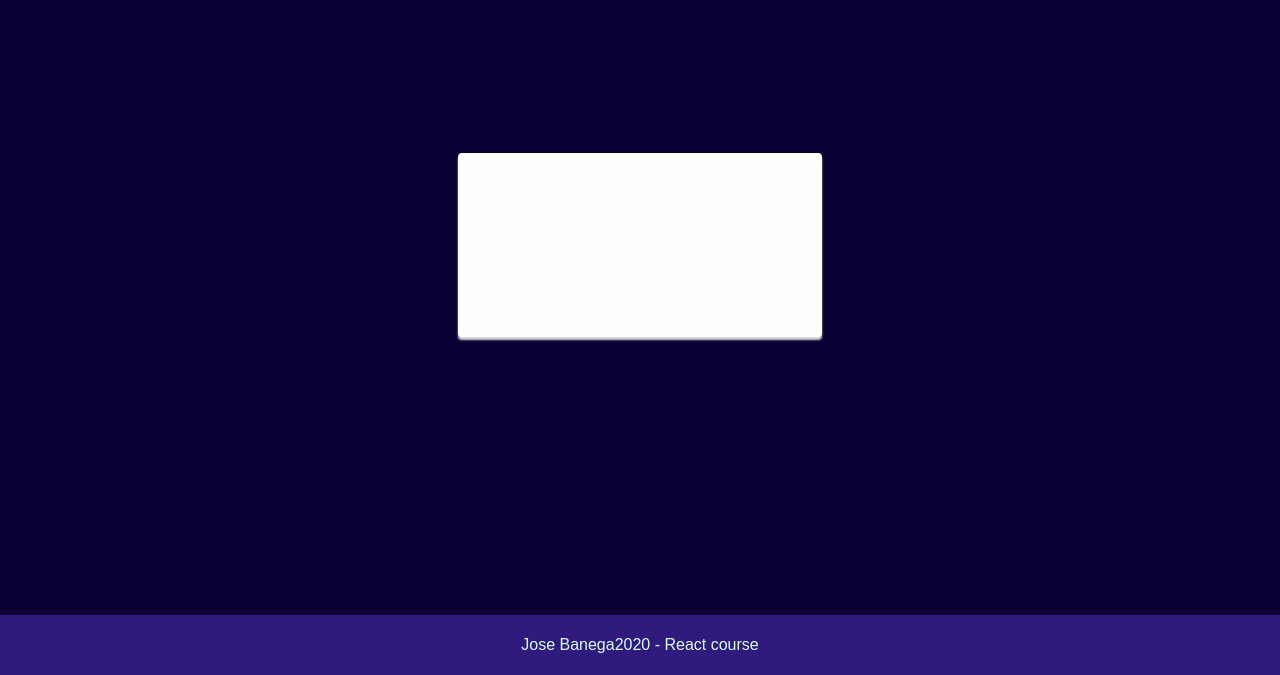
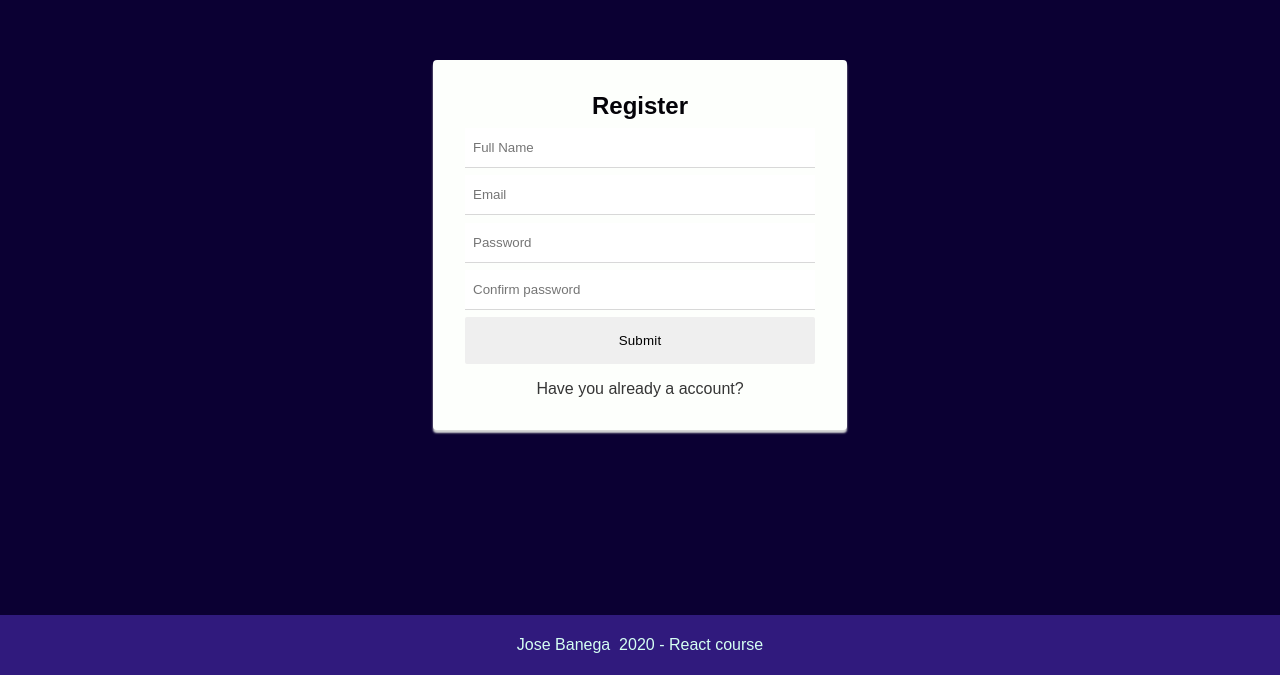
Before and after one commit to josebanega26/journal-app, a React (Create React App) app: page /auth/register in a window 1280 px wide. Shown: the part 125-800 px from the top of the page. Built offline with nearby package versions, Linux system fonts and the light colour scheme.

Commit message:
Style Journal screen

```diff
--- a/src/App.scss
+++ b/src/App.scss
@@ -7,3 +7,4 @@
 @import './styles//components/footer';
 @import './styles/components/input';
 @import './styles/components/button';
+@import './styles/components/links';
--- a/src/components/Footer.tsx
+++ b/src/components/Footer.tsx
@@ -4,7 +4,7 @@ const Footer = () => {
   const year = new Date().getFullYear();
   return (
     <footer className='footer--container text-primary'>
-      <span>Jose Banega </span> {year} - React course
+      <span>Jose Banega </span> &nbsp; {year} - React course
     </footer>
   );
 };
--- a/src/screens/LoginScreen.tsx
+++ b/src/screens/LoginScreen.tsx
@@ -36,7 +36,9 @@ const LoginScreen = () => {
         </div>
       </form>
       <div className='mt-4 d-flex center'>
-        <Link to='/auth/register'>Create a new account</Link>
+        <Link className='link' to='/auth/register'>
+          Create a new account
+        </Link>
       </div>
     </React.Fragment>
   );
--- a/src/screens/SignUpScreen.tsx
+++ b/src/screens/SignUpScreen.tsx
@@ -1,7 +1,49 @@
 import React from 'react';
+import { Link } from 'react-router-dom';
 
 const SignUpScreen = () => {
-  return <div></div>;
+  return (
+    <React.Fragment>
+      <h2 className='mb-2 d-flex center'>Register</h2>
+      <form>
+        <input
+          type='name'
+          placeholder='Full Name'
+          name='name'
+          id='auth--register-name'
+          autoComplete='off'
+        />
+        <input
+          type='email'
+          placeholder='Email'
+          name='email'
+          id='auth--register-email'
+          autoComplete='off'
+        />
+        <input
+          type='password'
+          placeholder='Password'
+          name='password'
+          id='auth--register-password'
+        />
+        <input
+          type='password'
+          placeholder='Confirm password'
+          name='password-confirm'
+          id='auth--register-password-confirmation'
+          autoComplete='off'
+        />
+        <div>
+          <button type='submit' className='w-100'>
+            Submit
+          </button>
+        </div>
+      </form>
+      <div className='mt-4 d-flex center'>
+        <Link className='link' to='/auth/login'>Have you already a account?</Link>
+      </div>
+    </React.Fragment>
+  );
 };
 
 export default SignUpScreen;
--- a/src/styles/components/_auth.scss
+++ b/src/styles/components/_auth.scss
@@ -11,7 +11,7 @@
     &-box{
         padding: 2rem;
         background-color: $light;
-        min-width: 300px;
+        width: 350px;
         min-height: 120px;
         border-radius: 4px;
         box-shadow: 0px 3px 2px $light-grey;
--- /dev/null
+++ b/src/styles/components/_links.scss
@@ -0,0 +1,8 @@
+.link{
+    color: $dark-grey;
+    text-decoration: none;
+    transition: all 0.4s;
+    &:hover{
+        color: $bg-primary;
+    }
+}
```
